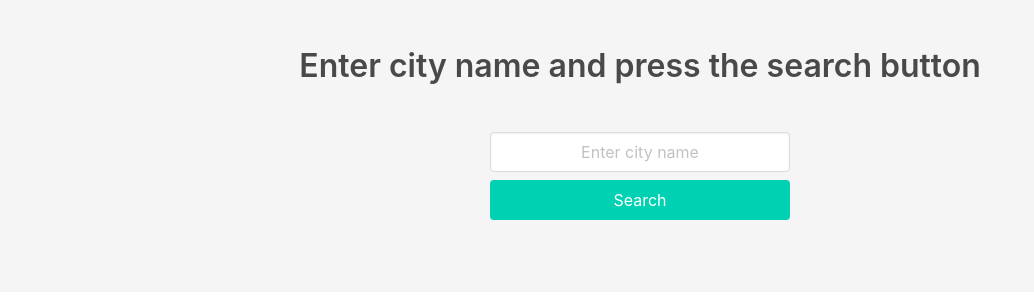
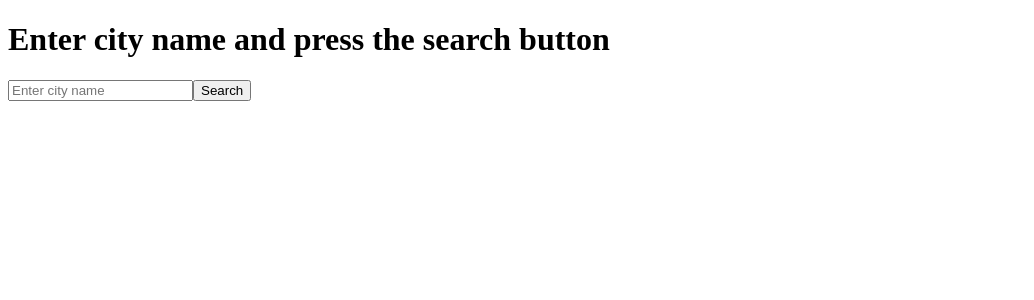
Before and after one commit to reactionic27/react-weather-typescript, a React (Create React App) app: page / in a window 1280 px wide. Shown: the top 300 px of the page, without its empty margins (0-1034 px from the left). Built offline with nearby package versions, Linux system fonts and the light colour scheme.

Commit message:
removed bulma configuration

```diff
--- a/package.json
+++ b/package.json
@@ -11,7 +11,6 @@
     "@types/react": "^18.0.23",
     "@types/react-dom": "^18.0.7",
     "@types/react-redux": "^7.1.24",
-    "bulma": "^0.9.4",
     "concurrently": "^7.5.0",
     "less": "^4.1.3",
     "less-watch-compiler": "^1.16.3",
--- a/src/App.css
+++ b/src/App.css
@@ -1,3 +1,3 @@
-.level .level-item {
+.container {
   margin-bottom: 50px !important;
 }
--- a/src/App.less
+++ b/src/App.less
@@ -1,3 +1,3 @@
-.level .level-item {
+.container {
   margin-bottom: 50px !important;
 }
--- a/src/App.tsx
+++ b/src/App.tsx
@@ -16,7 +16,7 @@ const App: FC = () => {
   const alertMsg = useSelector((state: RootState) => state.alert.message);
 
   return (
-    <div className="has-text-centered">
+    <div className="container">
       <Search title="Enter city name and press the search button" />
       {loading ? (
         <h2 className="is-size-3 py-2">Loading...</h2>
--- a/src/index.tsx
+++ b/src/index.tsx
@@ -3,7 +3,6 @@ import { createRoot } from "react-dom/client";
 import App from "./App";
 import { Provider } from "react-redux";
 import store from "./store";
-import "../node_modules/bulma/css/bulma.min.css";
 
 const container = document.getElementById("root");
 const root = createRoot(container!);
```
Also changed, not shown: 2 other files (tests, documents, lock files or other folders).
